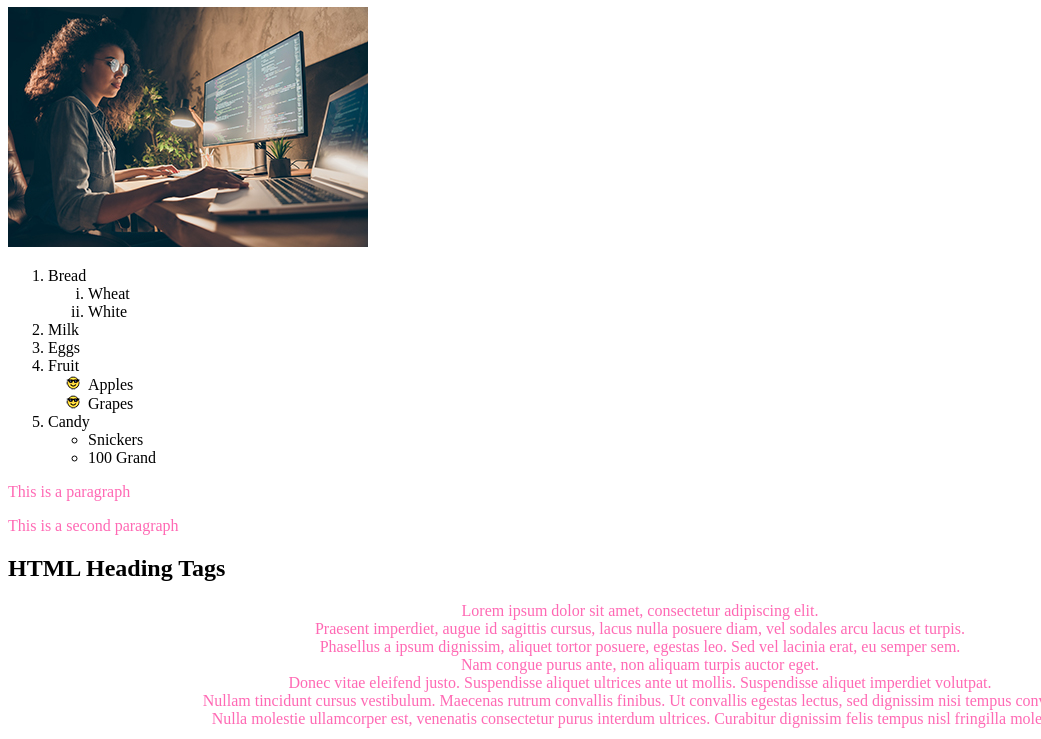
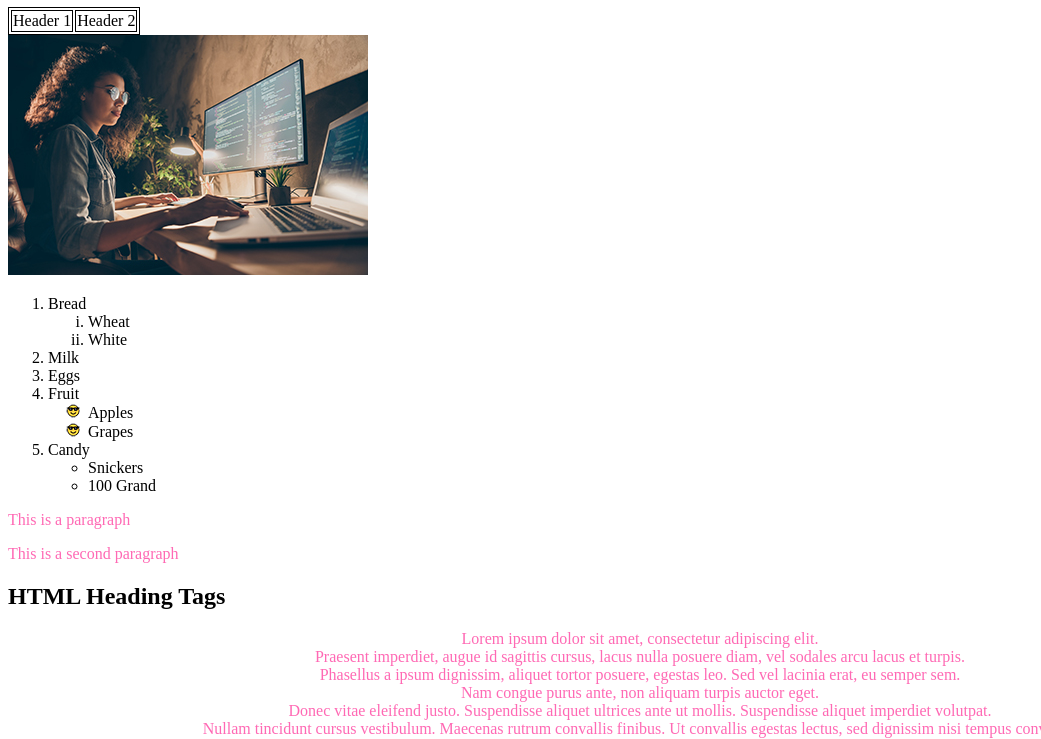
Before and after one commit to Nico3mnz/HTML-Udemy-Root, a plain HTML site: page index.html in a window 1280 px wide. Shown: the part 117-856 px from the top of the page, without its empty margins (0-1041 px from the left). Drawn offline with Linux system fonts and the light colour scheme.

Commit message:
Table update

```diff
--- a/index.html
+++ b/index.html
@@ -15,6 +15,9 @@
             p {
                 color:hotpink;
             }
+            table, td {
+                border:1px solid black;
+            }
         </style>
 
     </head>
@@ -27,6 +30,14 @@
 
         </br>
         Hello World<h1>Fun with HTML</h1>
+
+        <!-- This is an HTML table -->
+        <table >
+            <tr>
+                <td>Header 1</td>
+                <td>Header 2</td>
+            </tr>
+        </table>
 
         <a href="pages/HTMLImages.html">
             <img src="images/web_image_02.jpg" alt="Girl at computer" width="360" height="240" />
```
